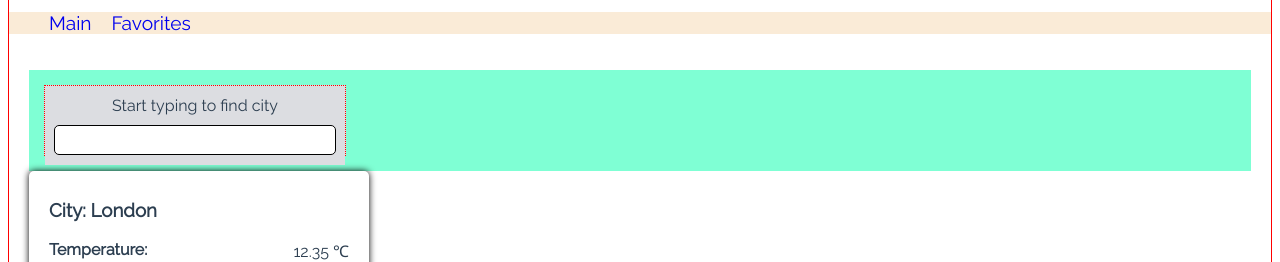
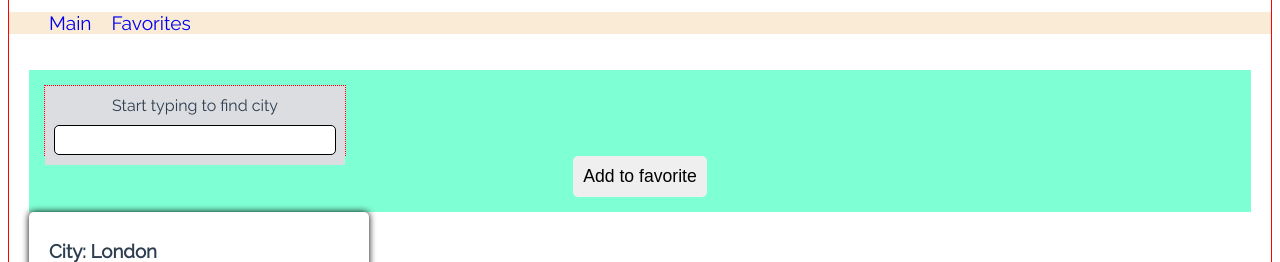
Before and after one commit to Yurii19/test-panda-vue3js, a Vue app: page / in a window 1280 px wide. Shown: the part 182-444 px from the top of the page. Built offline with nearby package versions, Linux system fonts and the light colour scheme.

Commit message:
chore: autocomplete compenent now emit selected value

```diff
--- a/src/components/AutocompletComponent.vue
+++ b/src/components/AutocompletComponent.vue
@@ -27,7 +27,7 @@
 </template>
 
 <script setup>
-import { ref, watch } from "vue";
+import { ref, watch, defineEmits } from "vue";
 import { getWeatherAtCity } from "../services/services";
 import { APP_ID, API_URL } from "../variables";
 // import { json } from "body-parser";
@@ -36,32 +36,38 @@ let cityModel = ref("");
 const cities = ref(["Kyiv", "Warszaw", "Berlin", "Paris"]);
 const matchedCities = ref([]);
 
+const emit = defineEmits(["selectCity"]);
+
+// function onSelectCity(params) {
+//     emit('eventA')
+//     emit('eventB', params)
+// }
+
 function selectCity(event) {
   const theCity = event.target.getAttribute("data-value");
   cityModel.value = theCity;
   matchedCities.value = [];
-  console.log(cityModel);
+  emit("selectCity", { cityName: cityModel.value });
 }
 
-watch("cityModel", (nv) => {
-  console.log(nv);
-});
+
 function inputHandle() {
   if (cityModel.value === "") {
     matchedCities.value = [];
     return;
   }
-  matchedCities.value = cities.value.filter((el) => el.match(cityModel.value));
-  console.log(cityModel);
+  matchedCities.value = cities.value.filter((el) =>
+    el.toLocaleLowerCase().match(cityModel.value.toLowerCase())
+  );
 }
 
-function getWeather() {
-  const cityName = "London";
-  const url = `${API_URL}?q=${cityName}&appid=${APP_ID}&units=metric`;
-  getWeatherAtCity(url)
-    .then((resp) => resp.json())
-    .then((data) => console.log(data));
-}
+// function getWeather() {
+//   const cityName = "London";
+//   const url = `${API_URL}?q=${cityName}&appid=${APP_ID}&units=metric`;
+//   getWeatherAtCity(url)
+//     .then((resp) => resp.json())
+//     .then((data) => console.log(data));
+// }
 </script>
 
 <style scoped>
--- a/src/layouts/MainApp.vue
+++ b/src/layouts/MainApp.vue
@@ -1,6 +1,8 @@
 <template lang="html">
   <div class="main">
-    <section class="controls"><AutocompletComponent /></section>
+    <section class="controls"><AutocompletComponent @select-city="onCitySelect($event)" />
+    <button>Add to favorite</button>
+    </section>
 
     <WeatherCard :params="cards[0]" />
   </div>
@@ -21,6 +23,10 @@ const cards = [
     temp_min: "10.95",
   },
 ];
+
+function onCitySelect(event){
+    console.log('onCitySelect > ',event)
+  }
 </script>
 
 <style scoped>
@@ -32,4 +38,11 @@ const cards = [
   background-color: aquamarine;
   padding: 15px;
 }
+button{
+    padding: 10px;
+    font-size: 1.1em;
+    border-radius: 5px ;
+    cursor: pointer;
+    border-style: none;
+}
 </style>
```
